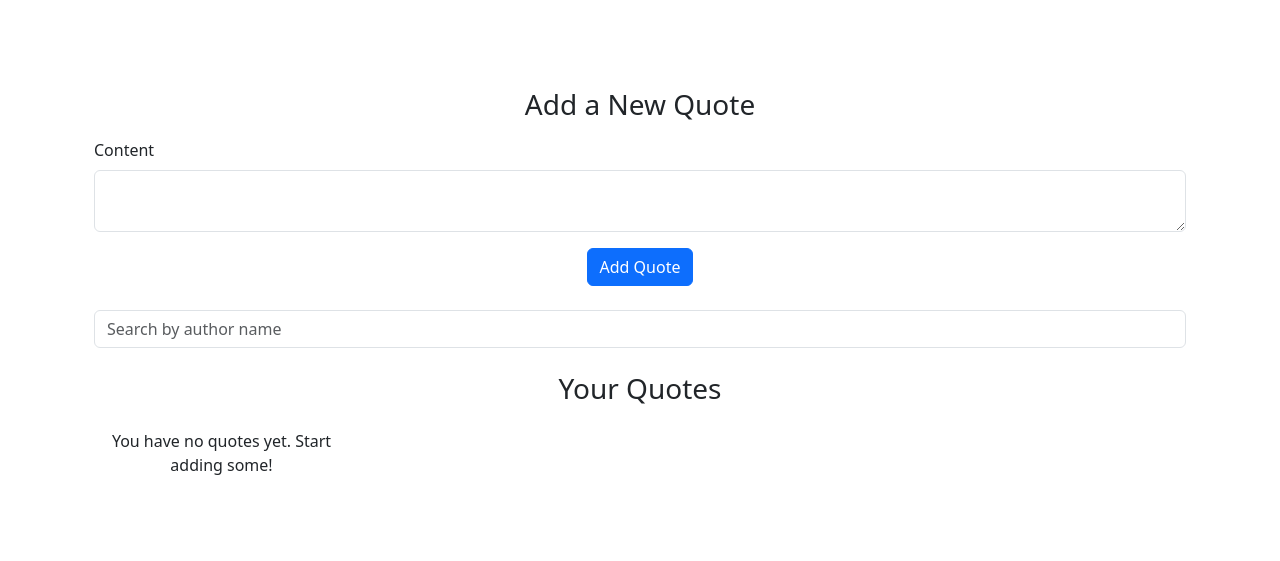
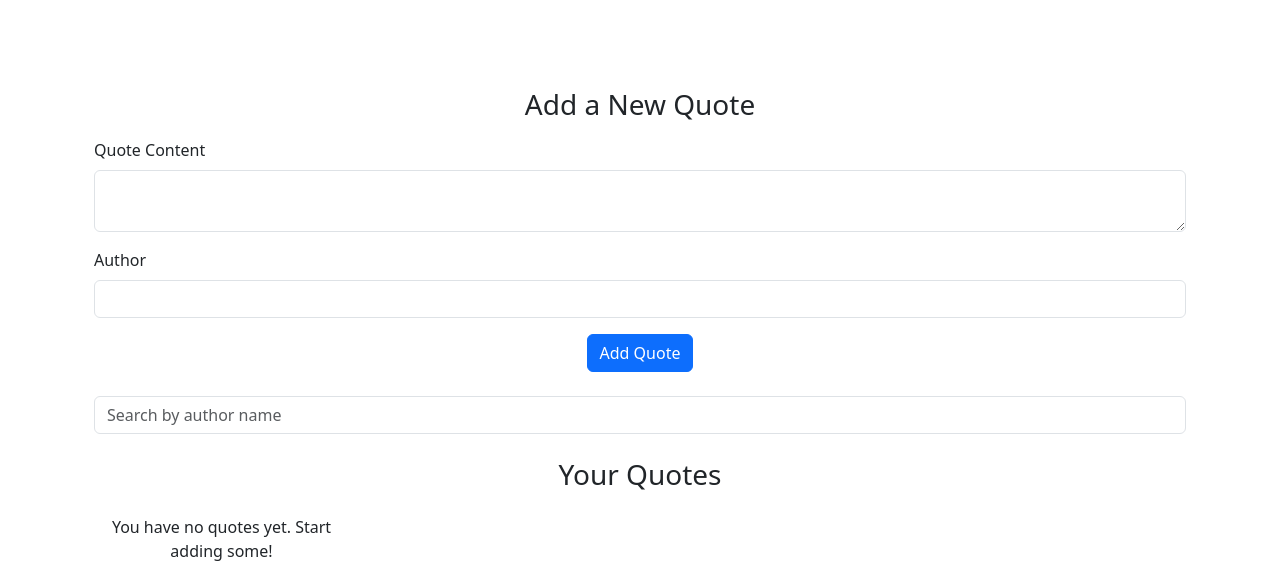
Before and after one commit to CroftsDeveloper/Quote_Diary, a Flask app: page /dashboard in a window 1280 px wide. Shown: the part 56-617 px from the top of the page. Run offline with Flask 3, Linux system fonts and the light colour scheme; the visitor is signed in with stand-in values (Sample User, id 1); data that the repository does not hold is empty; some libraries are stand-ins or nearby versions.

Commit message:
Enhanced Quote Management with Author Attribution
Augmented Quote Creation and Editing Process:

Integrated an author field into the dashboard and edit quote forms.

Author Tracking:

Refined the Quote model within models.py, incorporating an 'author_name' field to store author details alongside quotes.

Forms Update for Improved User Input:

Modified forms.py to include an author field in QuoteForm, complete with necessary validators

User Interface Enhancements for Author Input and Display:

Upgraded dashboard.html and edit_quote_form.html with author input fields
Database Migration :

Executed a migration script to introduce the 'author_name' field in the database,

```diff
--- a/app.py
+++ b/app.py
@@ -46,6 +46,7 @@ def signup():
         if existing_user:
             flash('Username already exists. Please choose a different one.', 'danger')
             return render_template('signup.html', title='Sign Up', form=form)
+
         hashed_password = bcrypt.generate_password_hash(form.password.data).decode('utf-8')
         user = User(username=form.username.data, password=hashed_password)
         db.session.add(user)
@@ -80,7 +81,7 @@ def logout():
 def dashboard():
     form = QuoteForm()
     if form.validate_on_submit():
-        new_quote = Quote(content=form.content.data, author_id=current_user.id)
+        new_quote = Quote(content=form.content.data, author_name=form.author.data, author_id=current_user.id)
         db.session.add(new_quote)
         db.session.commit()
         flash('Your quote has been added!', 'success')
@@ -95,11 +96,13 @@ def edit_quote(quote_id):
     form = QuoteForm()
     if form.validate_on_submit():
         quote.content = form.content.data
+        quote.author_name = form.author.data
         db.session.commit()
         flash('Your quote has been updated!', 'success')
         return redirect(url_for('dashboard'))
     elif request.method == 'GET':
         form.content.data = quote.content
+        form.author.data = quote.author_name
     return render_template('edit_quote_form.html', form=form, quote=quote)
 
 @app.route('/delete_quote/<int:quote_id>', methods=['POST'])
--- a/forms.py
+++ b/forms.py
@@ -1,18 +1,25 @@
 from flask_wtf import FlaskForm
-from wtforms import StringField, PasswordField, SubmitField, TextAreaField
-from wtforms.validators import DataRequired, Length, EqualTo
+from wtforms import StringField, PasswordField, TextAreaField, SubmitField
+from wtforms.validators import DataRequired, Length, EqualTo, Regexp
 
 class LoginForm(FlaskForm):
-    username = StringField('Username', validators=[DataRequired(), Length(min=2, max=20)])
-    password = PasswordField('Password', validators=[DataRequired()])
+    username = StringField('Username', validators=[
+                           DataRequired(), Length(min=4, max=25)])
+    password = PasswordField('Password', validators=[
+                             DataRequired(), Length(min=6)])
     submit = SubmitField('Login')
 
 class SignupForm(FlaskForm):
-    username = StringField('Username', validators=[DataRequired(), Length(min=2, max=20)])
-    password = PasswordField('Password', validators=[DataRequired()])
-    confirm_password = PasswordField('Confirm Password', validators=[DataRequired(), EqualTo('password')])
-    submit = SubmitField('Sign Up')
+    username = StringField('Username', validators=[
+                           DataRequired(), Length(min=4, max=25),
+                           Regexp('^[A-Za-z0-9]+$', message="Username must contain only letters and numbers")])
+    password = PasswordField('Password', validators=[
+                             DataRequired(), Length(min=8, message="Password should be at least 8 characters long")])
+    confirm_password = PasswordField('Confirm Password', validators=[
+                                     DataRequired(), EqualTo('password', message='Passwords must match')])
 
 class QuoteForm(FlaskForm):
-    content = TextAreaField('Content', validators=[DataRequired()])
-    submit = SubmitField('Submit Quote')
+    content = TextAreaField('Quote Content', validators=[
+                            DataRequired(), Length(max=500)])
+    author = StringField('Author', validators=[DataRequired(), Length(max=100)])
+    submit = SubmitField('Submit')
--- a/templates/dashboard.html
+++ b/templates/dashboard.html
@@ -2,11 +2,11 @@
 
 {% block content %}
 <main class="container mt-5" role="main">
-    <!-- Dynamic greeting and welcome message for the user  will finish later! -->
+    <!-- Dynamic greeting and welcome message for the user -->
     <div class="row mb-4">
         <div class="col-12 welcome-section">
             <div class="text-center">
-                <p id="dynamicDate" class="lead"></p> <!-- Placeholder for dynamic greeting and date - will finish later! -->
+                <p id="dynamicDate" class="lead"></p> <!-- Placeholder for dynamic greeting and date -->
             </div>
         </div>
     </div>
@@ -25,6 +25,17 @@
                         {% if form.content.errors %}
                             <div class="alert alert-danger" role="alert">
                                 {% for error in form.content.errors %}{{ error }}{% endfor %}
+                            </div>
+                        {% endif %}
+                    </div>
+                    <!-- Author input field -->
+                    <div class="form-group mb-3">
+                        {{ form.author.label(class="form-label") }}
+                        {{ form.author(class="form-control") }}
+                        <!-- Display errors for author field -->
+                        {% if form.author.errors %}
+                            <div class="alert alert-danger" role="alert">
+                                {% for error in form.author.errors %}{{ error }}{% endfor %}
                             </div>
                         {% endif %}
                     </div>
@@ -58,7 +69,9 @@
                     <div class="card-body">
                         <blockquote class="blockquote mb-2">
                             <p>{{ quote.content }}</p>
-                            <footer class="blockquote-footer mt-2">{{ quote.author.username }}</footer>
+                            <footer class="blockquote-footer mt-2">
+                                {{ quote.author_name or 'Unknown' }}
+                            </footer>
                         </blockquote>
                     </div>
                     <div class="card-footer text-center">
```
Also changed, not shown: migrations/versions/532bbcc09b84_.py (added, +39 -0 lines), templates/edit_quote_form.html (+11 -0 lines).
